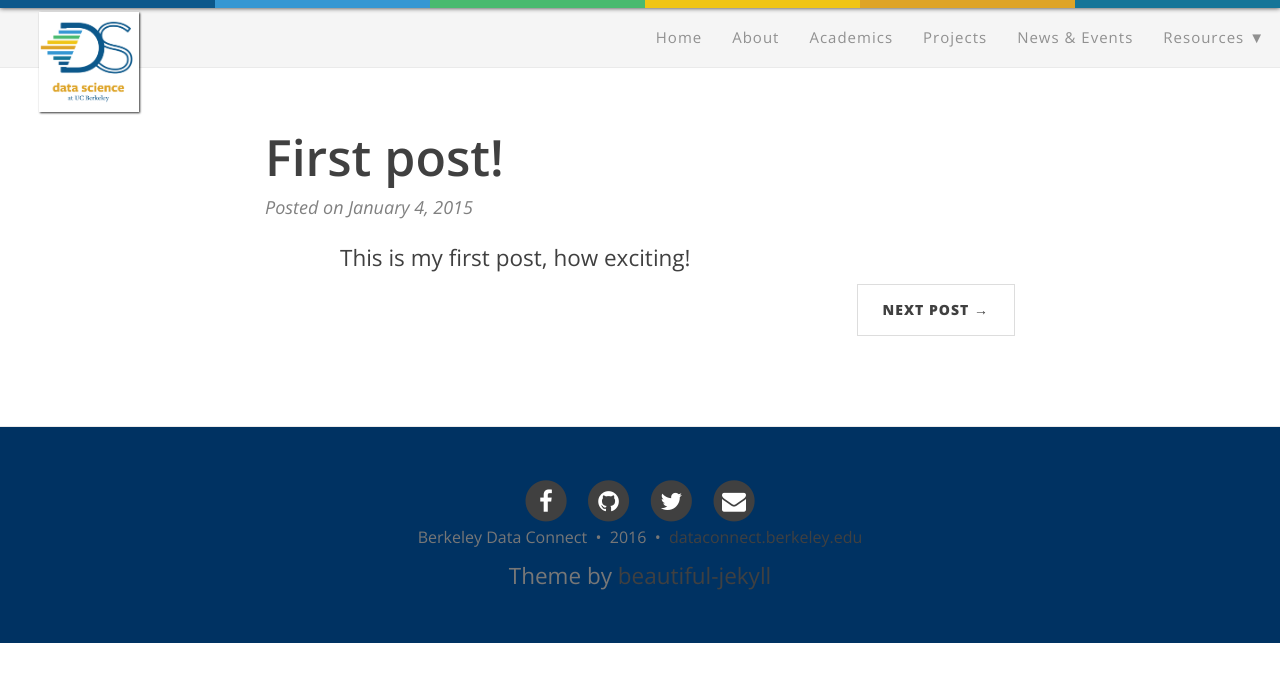
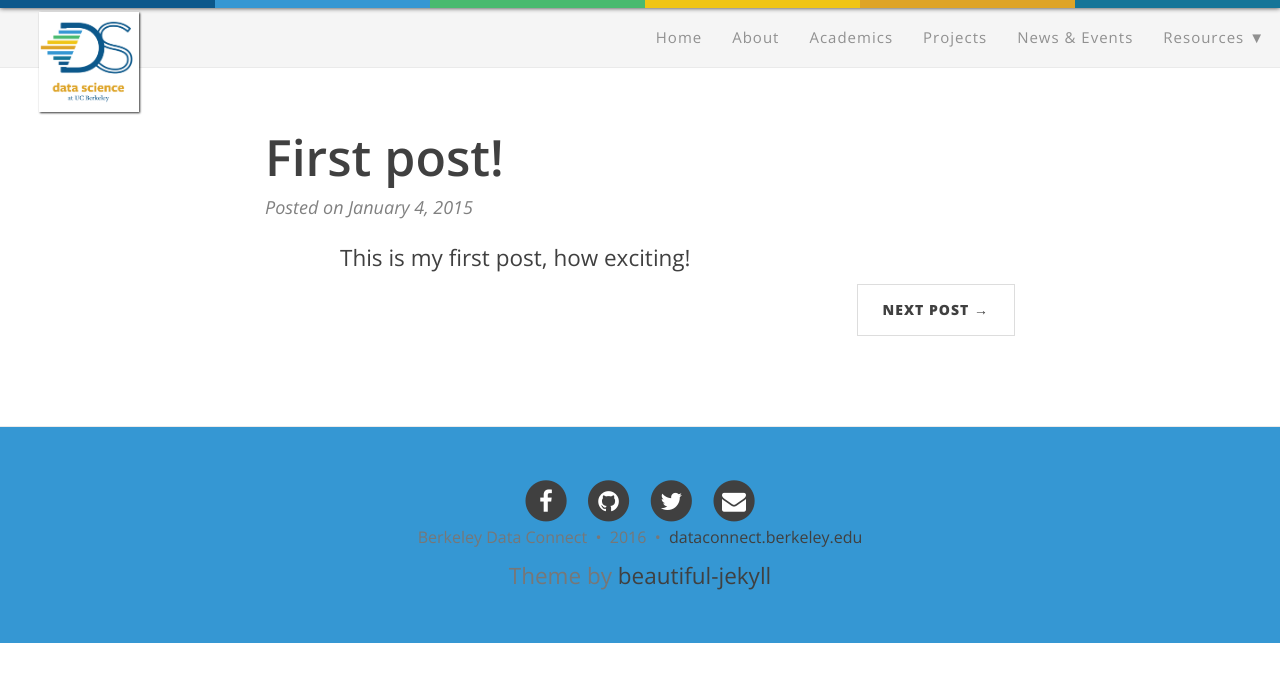
Before and after one commit to data-8/DataConnect, a Jekyll site: the page built from _posts/2015-01-04-first-post.md, in a window 1280 px wide. Shown: the top 682 px of the page. Built offline with Jekyll 4.4.1, drawn with Linux system fonts in a browser that asks for light colours; nearby versions of some CDN libraries.

```diff
--- a/css/main.css
+++ b/css/main.css
@@ -115,8 +115,7 @@
 
 footer {
   padding: 30px 0;
-  /*background: #F5F5F5;*/
-  background-color:  #003262;
+  background: #3597d3;
   border-top: 1px #EAEAEA solid;
   margin-top: 50px;
   font-size: 14px;
```
Also changed, not shown: 1 other file.
